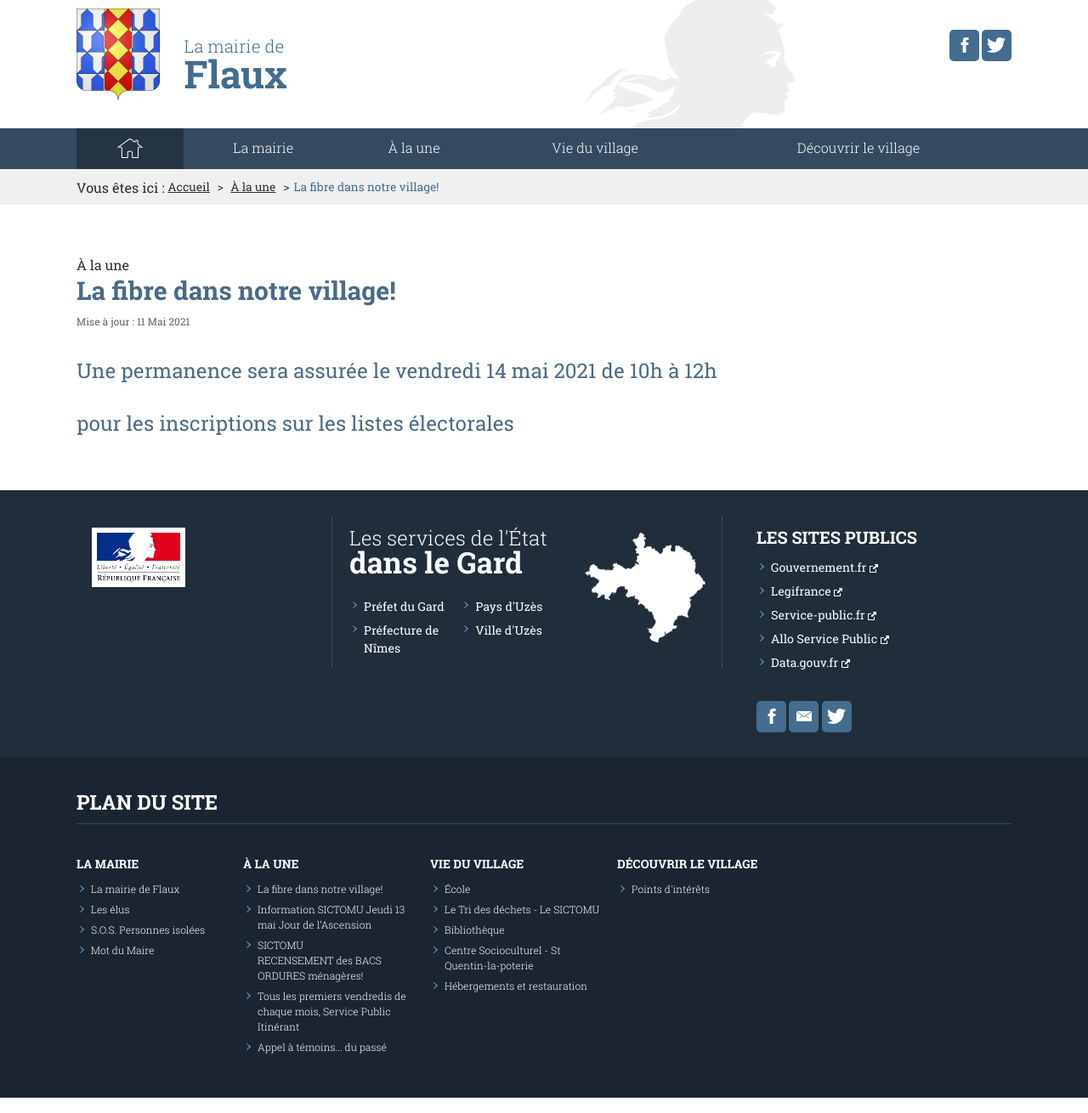
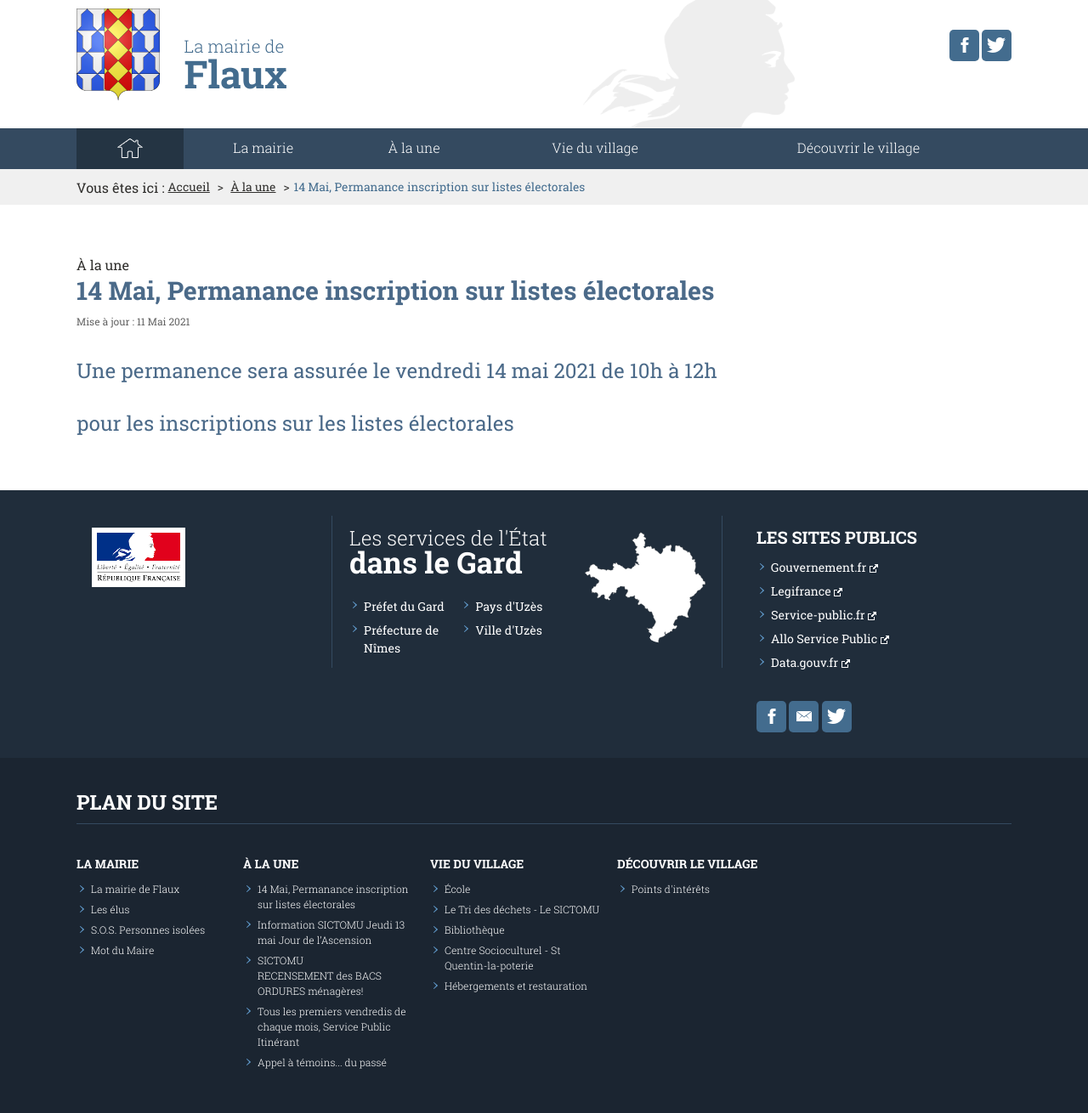
Before and after one commit to Flaux-Village/flaux-village.github.io, a Jekyll site: the page built from _actualites/inscriptions.md, in a window 1280 px wide. Shown: the whole page at 85% size. Built offline with Jekyll 4.4.1, drawn with Linux system fonts in a browser that asks for light colours.

Commit message:
Update inscriptions.md

```diff
--- a/_actualites/inscriptions.md
+++ b/_actualites/inscriptions.md
@@ -3,7 +3,7 @@ layout: page
 titre: Actualités | 14 Mai, Permanance inscription sur listes électorales
 description: Portail du village de Flaux
 keywords: mairie, commune, flaux, gard, actualités
-titre_page: La fibre dans notre village!
+titre_page: 14 Mai, Permanance inscription sur listes électorales
 section: À la une
 addresse_section: /actualites.html
 date_texte: 11 Mai 2021
```
